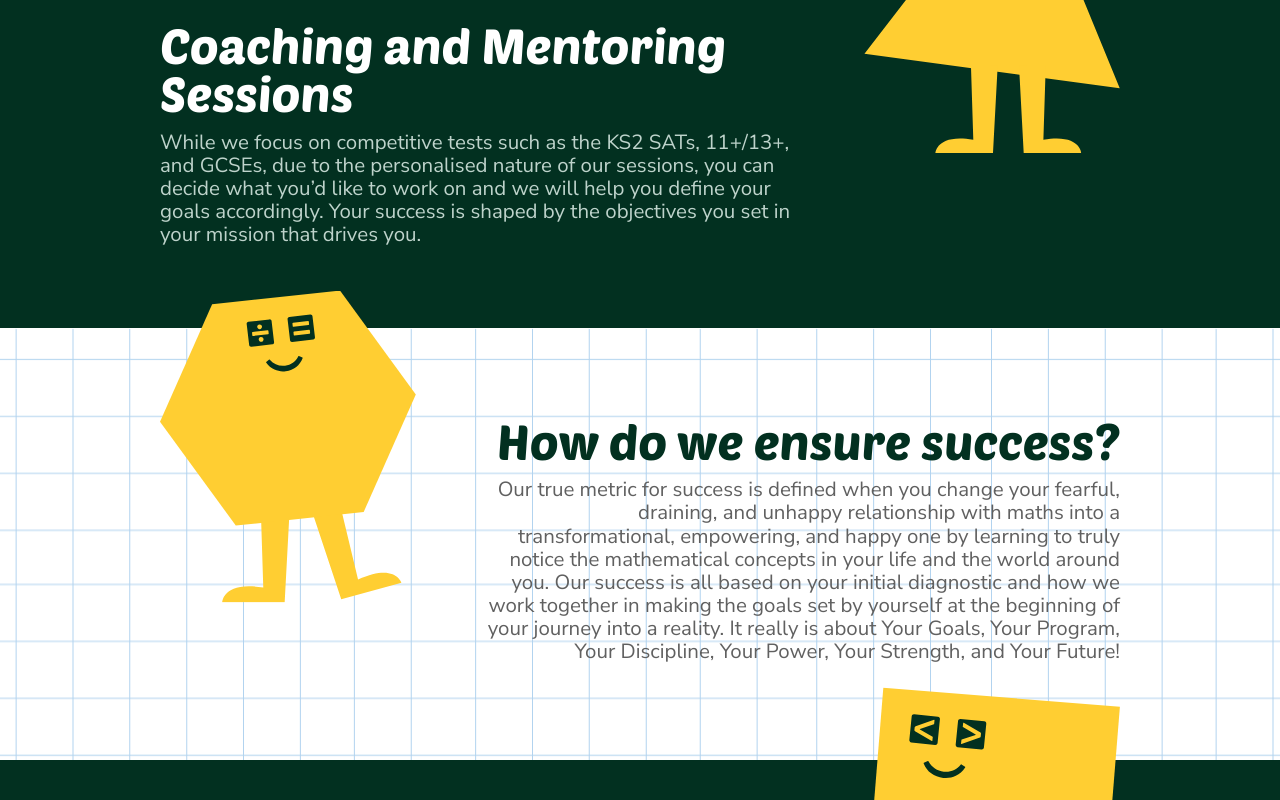
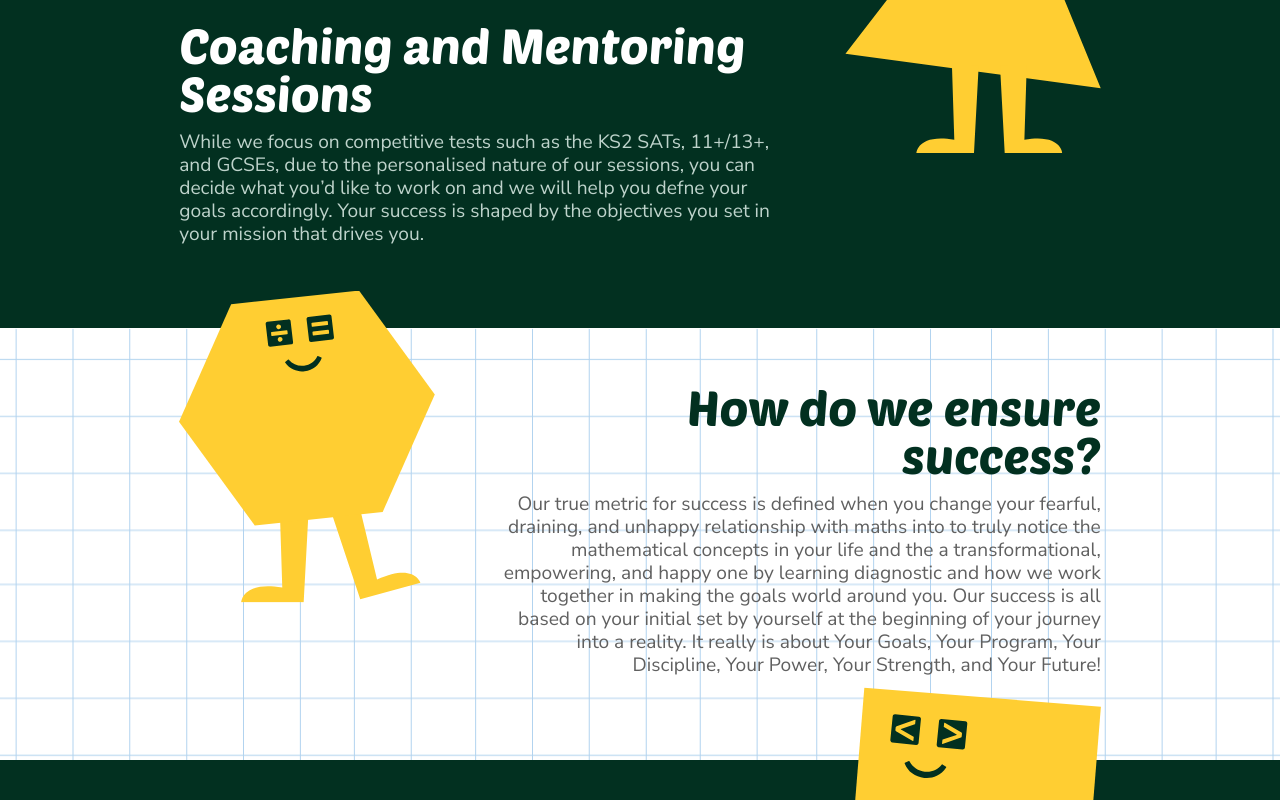
Before and after one commit to priyanshuMishrk/PolyMoly, a React (Create React App) app: page / in a window 1280 px wide. Shown: the part 1580-2380 px from the top of the page. Built offline with nearby package versions, Linux system fonts and the light colour scheme.

Commit message:
tenth commit

```diff
--- a/src/App.css
+++ b/src/App.css
@@ -141,7 +141,7 @@ body {
 
 .STC {
   color: #606060;
-  font-size: 1.6vw;
+  font-size: 1.5vw;
   line-height: 1.8vw;
   font-weight: 400;
 
@@ -474,3 +474,9 @@ body {
   font-size: 1.2vw;
   cursor: pointer;
 }
+
+.stickerText {
+  width: 47%;
+  text-align: right;
+  transform: translateY(-20%);
+}
--- a/src/Components/StickerRow.jsx
+++ b/src/Components/StickerRow.jsx
@@ -17,7 +17,12 @@ const StickerRow = () => {
                             Why Pollyana Academy and why now?
                         </div>
                         <div className="STC jjjl">
-                            We have climbed many rocky mountains with students around the world for over half a decade now, and whilst making friendly maths companions along the way to overcome exam anxiety, and learn to look at the world through a mathematical lens.
+                            We have climbed many rocky mountains with students
+                            around the world for over half a decade now, and
+                            whilst making friendly maths companions along the
+                            thrive on our students happily reaching their peak
+                            way to overcome exam anxiety, and learn to look at the
+                            world through a mathematical lens.
                         </div>
                     </div>
                 </div>
@@ -28,18 +33,11 @@ const StickerRow = () => {
                             Coaching and Mentoring Sessions
                         </div>
                         <div className="STC jjjl">
-                            While we focus on
-                            competitive tests such
-                            as the KS2 SATs, 11+/13+,
-                            and GCSEs, due to the
-                            personalised nature of our
-                            sessions, you can decide
-                            what you’d like to work on
-                            and we will help you define
-                            your goals accordingly. Your
-                            success is shaped by the
-                            objectives you set in your
-                            mission that drives you.
+                            While we focus on competitive tests such as the KS2 SATs,
+                            11+/13+, and GCSEs, due to the personalised nature of our
+                            sessions, you can decide what you’d like to work on and we will
+                            help you defne your goals accordingly. Your success is shaped
+                            by the objectives you set in your mission that drives you.
                         </div>
                     </div>
                     <div className="sticker">
@@ -56,22 +54,15 @@ const StickerRow = () => {
                             How do we ensure success?
                         </div>
                         <div className="STC jjjl">
-                            Our true metric for success is defined
-                            when you change your fearful,
-                            draining, and unhappy relationship
-                            with maths into a transformational,
-                            empowering, and happy one by
-                            learning to truly notice the
-                            mathematical concepts in your life
-                            and the world around you. Our
-                            success is all based on your initial
-                            diagnostic and how we work
-                            together in making the goals set by
-                            yourself at the beginning of your
-                            journey into a reality. It really is
-                            about Your Goals, Your Program,
-                            Your Discipline, Your Power, Your
-                            Strength, and Your Future!
+                            Our true metric for success is defined when you change your
+                            fearful, draining, and unhappy relationship with maths into
+                            to truly notice the mathematical concepts in your life and the
+                            a transformational, empowering, and happy one by learning
+                            diagnostic and how we work together in making the goals
+                            world around you. Our success is all based on your initial
+                            set by yourself at the beginning of your journey into a reality.
+                            It really is about Your Goals, Your Program, Your Discipline,
+                            Your Power, Your Strength, and Your Future!
                         </div>
                     </div>
                 </div>
@@ -82,15 +73,10 @@ const StickerRow = () => {
                             The Maths Diagnostic Clinic
                         </div>
                         <div className="STC jjjl">
-                            We aim to diagnose the
-                            root issue by uncovering
-                            the underlying problem to
-                            prescribe a personalised
-                            plan of action. Our goal is
-                            to achieve your goal by
-                            pinpointing exactly what
-                            you need and giving you
-                            just that.
+                            We aim to diagnose the root issue by uncovering the underlying
+                            problem to prescribe a personalised plan of action. Our goal is
+                            to achieve your goal by pinpointing exactly what you need and
+                            giving you just that.
                         </div>
                     </div>
                     <div className="sticker">
```
